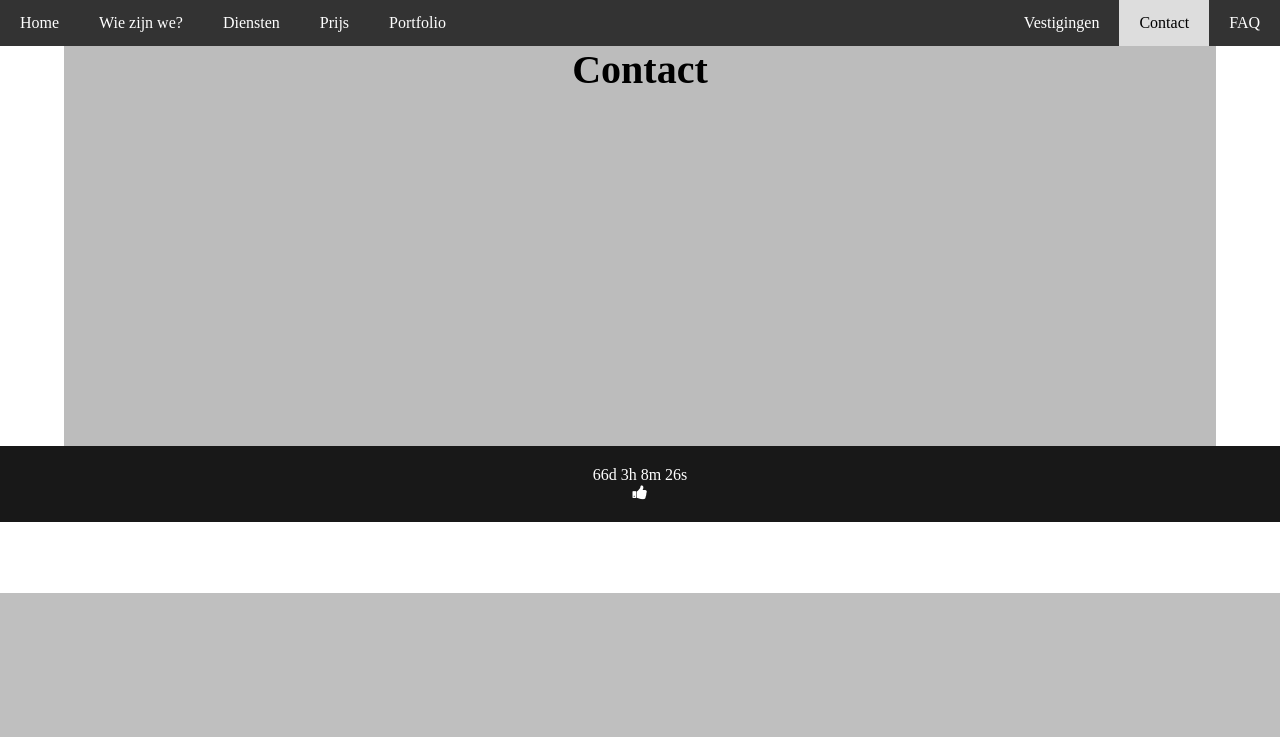
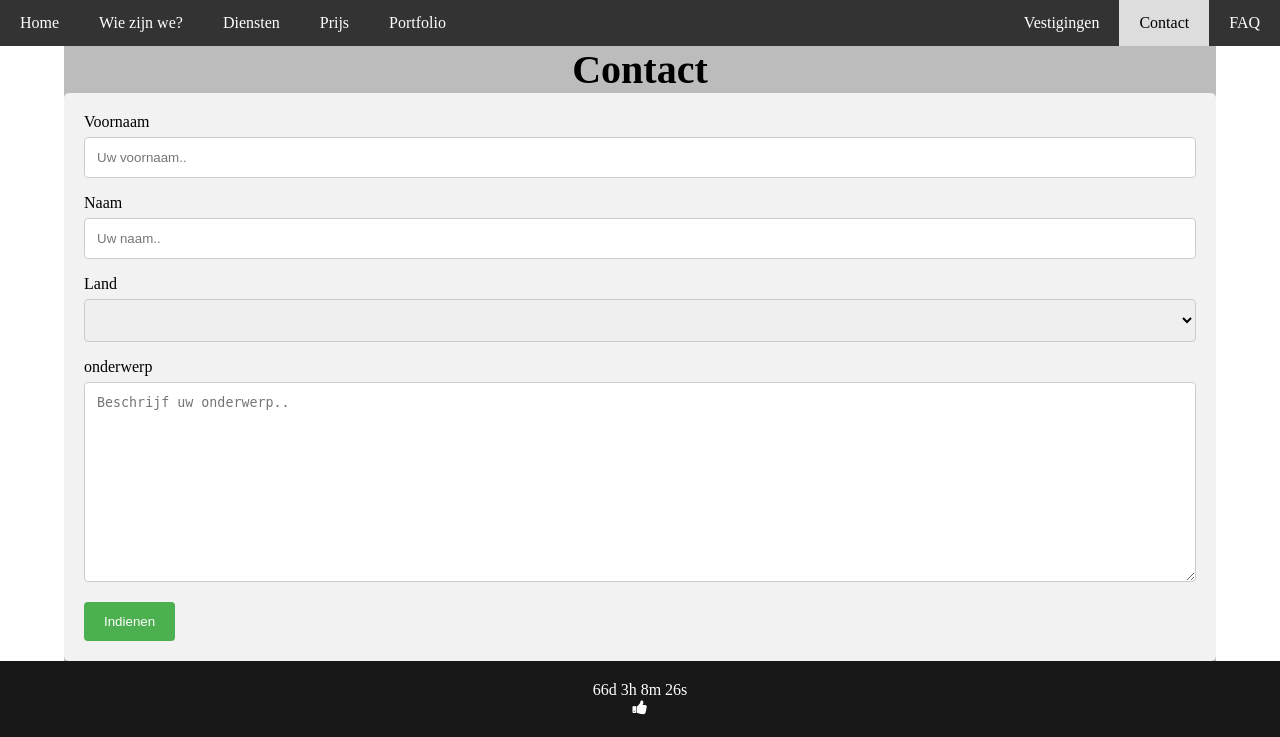
Before and after one commit to DanielDeNeef/PHP---TechNex-solutions, a PHP site: page /contact.php in a window 1280 px wide. Shown: the part 207-944 px from the top of the page. Before the commit the page ends 800 px from the top, so only its background shows below. Run offline with PHP 8.4, Linux system fonts and the light colour scheme; data that the repository does not hold is empty.

Commit message:
create contact form and temp action page

```diff
--- a/contact.php
+++ b/contact.php
@@ -1,16 +1,7 @@
-<!DOCTYPE html>
-<html lang="en">
-
-<head>
-    <meta charset="UTF-8">
-    <meta name="viewport" content="width=device-width, initial-scale=1.0">
-    <title>Contact</title>
-    <link rel="stylesheet" href="styles/content.css">
-</head>
-
-<body>
 <!-- header  -->
+<?php $pageTitle="Contact" ?>
 <?php include 'includes/header.php' ?>
+<link rel="stylesheet" href="styles/contact.css">
 
 <!-- navbar -->
 <?php $currentPage = 'contact' ?>
@@ -18,13 +9,29 @@
 
 <!-- content -->
 <div class="content_wrapper">
-        <div style="height:400px; width:90%; margin:auto; background-color: #b5b5b5e7;">
+    <div style="height:auto; width:90%; margin:auto; background-color: #b5b5b5e7;">
         <h2 style="font-size: 40px; text-align:center">Contact</h2>
+
+        <div class="container">
+            <form action="action_page.php" method="post">
+                <label for="fname">Voornaam</label>
+                <input type="text" id="fname" name="firstname" placeholder="Uw voornaam..">
+                <label for="lname">Naam</label>
+                <input type="text" id="lname" name="lastname" placeholder="Uw naam..">
+                <label for="country">Land</label>
+                <select id="country" name="country">
+                    <option value="" selected></option>
+                    <option value="Beglië">Beglië</option>
+                    <option value="Frankrijk">Frankrijk</option>
+                    <option value="Nederland">Nederland</option>
+                </select>
+                <label for="subject">onderwerp</label>
+                <textarea id="subject" name="subject" placeholder="Beschrijf uw onderwerp.." style="height:200px"></textarea>
+                <input type="submit" value="Indienen">
+            </form>
+        </div>
     </div>
 </div>
 
 <!-- Footer -->
 <?php include_once 'includes/footer.php' ?>
-</body>
-
-</html>
--- /dev/null
+++ b/styles/contact.css
@@ -0,0 +1,31 @@
+input[type="text"],
+select,
+textarea {
+  width: 100%;
+  padding: 12px;
+  border: 1px solid #ccc;
+  border-radius: 4px;
+  box-sizing: border-box;
+  margin-top: 6px;
+  margin-bottom: 16px;
+  resize: vertical;
+}
+
+input[type="submit"] {
+  background-color: #4caf50;
+  color: white;
+  padding: 12px 20px;
+  border: none;
+  border-radius: 4px;
+  cursor: pointer;
+}
+
+input[type="submit"]:hover {
+  background-color: #45a049;
+}
+
+.container {
+  border-radius: 5px;
+  background-color: #f2f2f2;
+  padding: 20px;
+}
```
Also changed, not shown: action_page.php (added, +8 -0 lines). Lines whose indentation alone changed are shown as unchanged.
